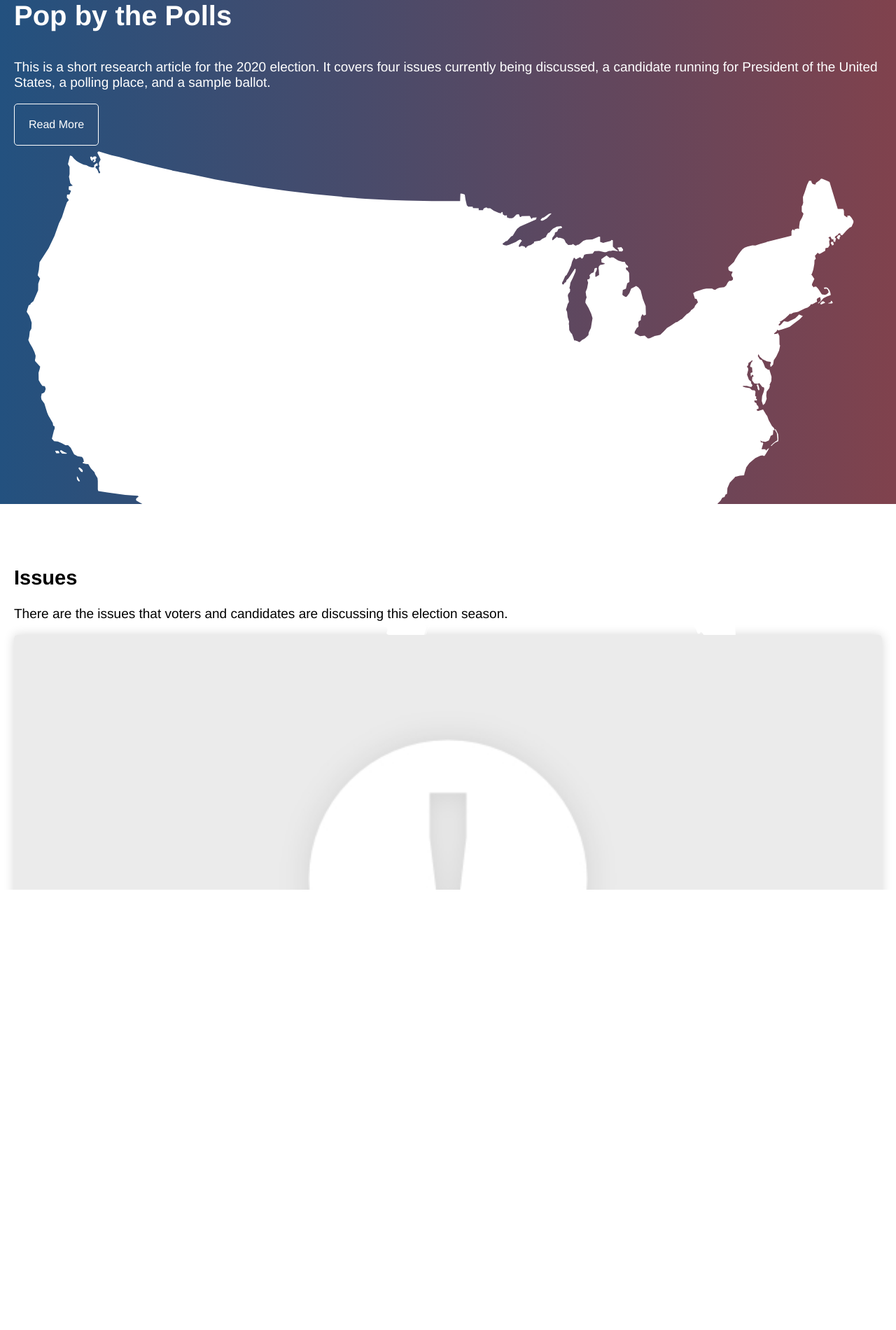
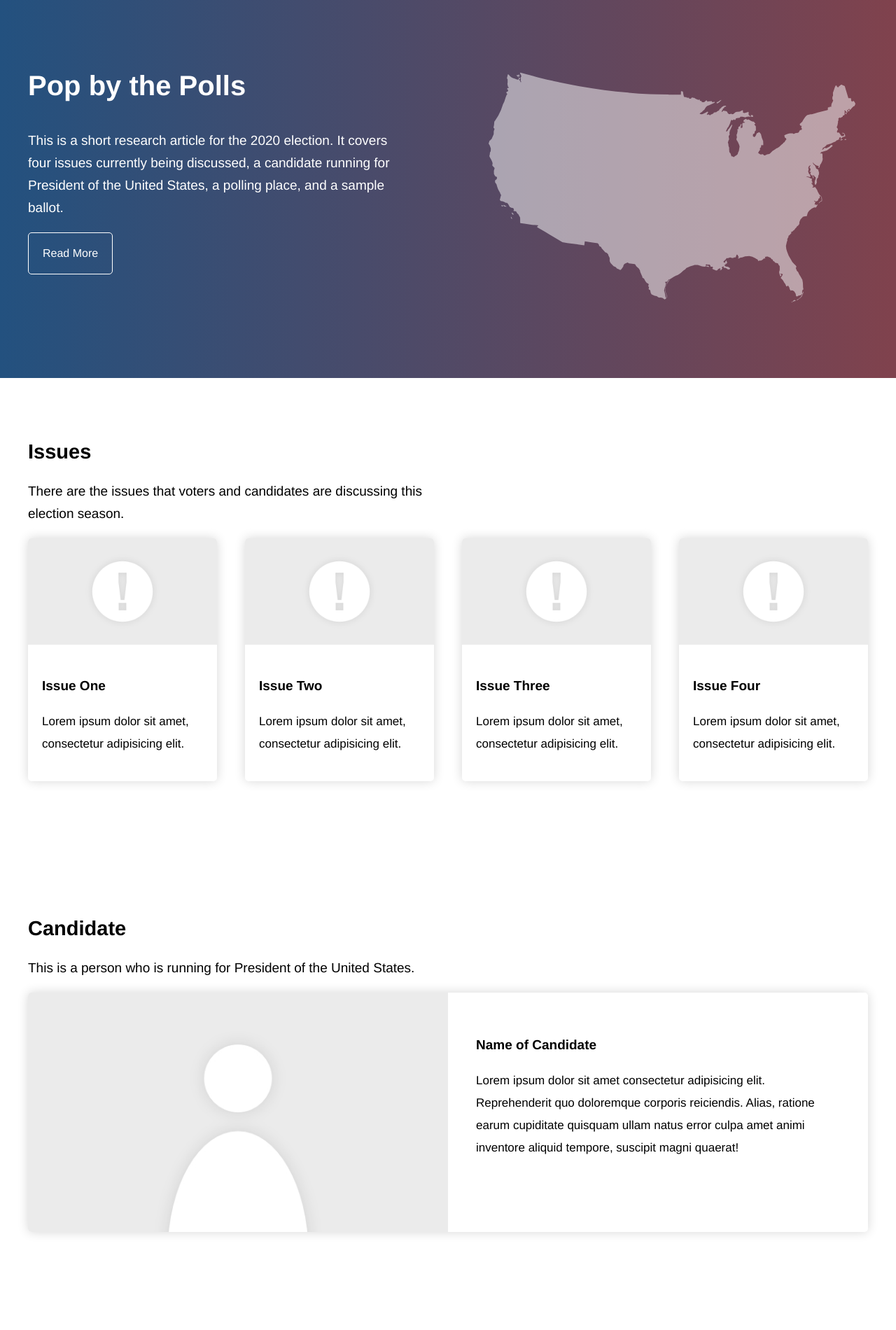
Before and after one commit to rlbergamasco/pop-by-the-polls, a plain HTML site: page index.html in a window 1280 px wide. Shown: the top 1900 px of the page at 70% size. Drawn offline with Linux system fonts and the light colour scheme.

Commit message:
Followed along through Footer HTML and CSS

```diff
--- a/css/style.css
+++ b/css/style.css
@@ -18,6 +18,7 @@ h2 {
 h3,
 p {
   font-size: 19px;
+  line-height: 32px;
 }
 
 img {
@@ -34,7 +35,34 @@ main > article > section {
   padding: 65px 20px;
 }
 
+@media (min-width: 760px) {
+  main > article > section > header > p {
+    max-width: 50%;
+  }
+  main > article > section {
+    padding: 65px 40px;
+    max-width: 1300px;
+    margin: 0 auto;
+  }
+}
+
 /* Grid Styles */
+
+/* only applied on desktop */
+@media (min-width: 760px) {
+  /* this is a grid with two columns */
+  .grid-1-2 {
+    display: grid;
+    grid-template-columns: 1fr 1fr;
+  }
+
+  /* this is a grid with four columns */
+  .grid-1-4 {
+    display: grid;
+    grid-template-columns: 1fr 1fr 1fr 1fr;
+    grid-gap: 40px;
+  }
+}
 
 /* Card Styles */
 
@@ -53,6 +81,19 @@ main > article > section {
   font-size: 17px;
 }
 
+@media (min-width: 760px) {
+  /* image should fill figure container of card that
+    also has two columns */
+  .card.grid-1-2 img {
+    object-fit: cover;
+    height: 100%;
+  }
+
+  .card.grid-1-2 section {
+    padding: 40px;
+  }
+}
+
 /* Header Styles */
 
 main > article > header {
@@ -60,6 +101,9 @@ main > article > header {
   color: white;
   padding: 0 20px;
   height: calc(100vh - 80px);
+  display: flex;
+  flex-direction: column-reverse;
+  justify-content: space-around;
 }
 
 main > article > header h1 {
@@ -75,6 +119,39 @@ main > article > header a {
   display: inline-block;
 }
 
+main > article > header img {
+  opacity: 0.5;
+}
+
+@media (min-width: 760px) {
+  main > article > header {
+    height: unset;
+    padding: 100px 40px;
+  }
+
+  /* the main header should have a grid gap of 40px */
+  main > article > header.grid-1-2 {
+    grid-gap: 100px;
+  }
+
+  main > article > header > figure {
+    display: flex;
+    align-items: center;
+  }
+}
+
 /* Button Styles */
 
 /* Navbar Styles */
+
+/* Footer Styles */
+
+footer {
+  background: black;
+  color: white;
+  padding: 20px 20px;
+}
+
+footer a {
+  color: white;
+}
--- a/index.html
+++ b/index.html
@@ -15,7 +15,7 @@
     <main>
       <article>
         <!-- header of article goes here -->
-        <header>
+        <header class="grid-1-2">
           <section>
             <h1>Pop by the Polls</h1>
             <p>
@@ -39,7 +39,7 @@
               this election season.
             </p>
           </header>
-          <section>
+          <section class="grid-1-4">
             <!-- first issue -->
             <article class="card">
               <figure><img src="./images/issue.jpg" alt="Issue One" /></figure>
@@ -87,7 +87,7 @@
           </header>
           <section>
             <!-- candidate card -->
-            <article class="card">
+            <article class="card grid-1-2">
               <figure>
                 <img src="./images/candidate.jpg" alt="Candidate" />
               </figure>
@@ -114,7 +114,7 @@
           </header>
           <section>
             <!-- polling place card -->
-            <article class="card">
+            <article class="card grid-1-2">
               <figure>
                 <img src="./images/polling-place.jpg" alt="Polling Place" />
               </figure>
@@ -141,7 +141,7 @@
           </header>
           <section>
             <!-- sample ballot card -->
-            <article class="card">
+            <article class="card grid-1-2">
               <figure>
                 <img src="./images/sample-ballot.jpg" alt="Sample Ballot" />
               </figure>
@@ -160,5 +160,17 @@
       </article>
     </main>
     <!-- footer element goes here -->
+    <footer>
+      <p>
+        This website was made by
+        <a href="/">Riley Bergamasco</a>
+        in
+        <a href="https://mejo187.com">Foundations of Interactive Media</a>
+        at
+        <a href="https://unc.edu"
+          >The University of North Carolina at Chapel Hill</a
+        >.
+      </p>
+    </footer>
   </body>
 </html>
```
